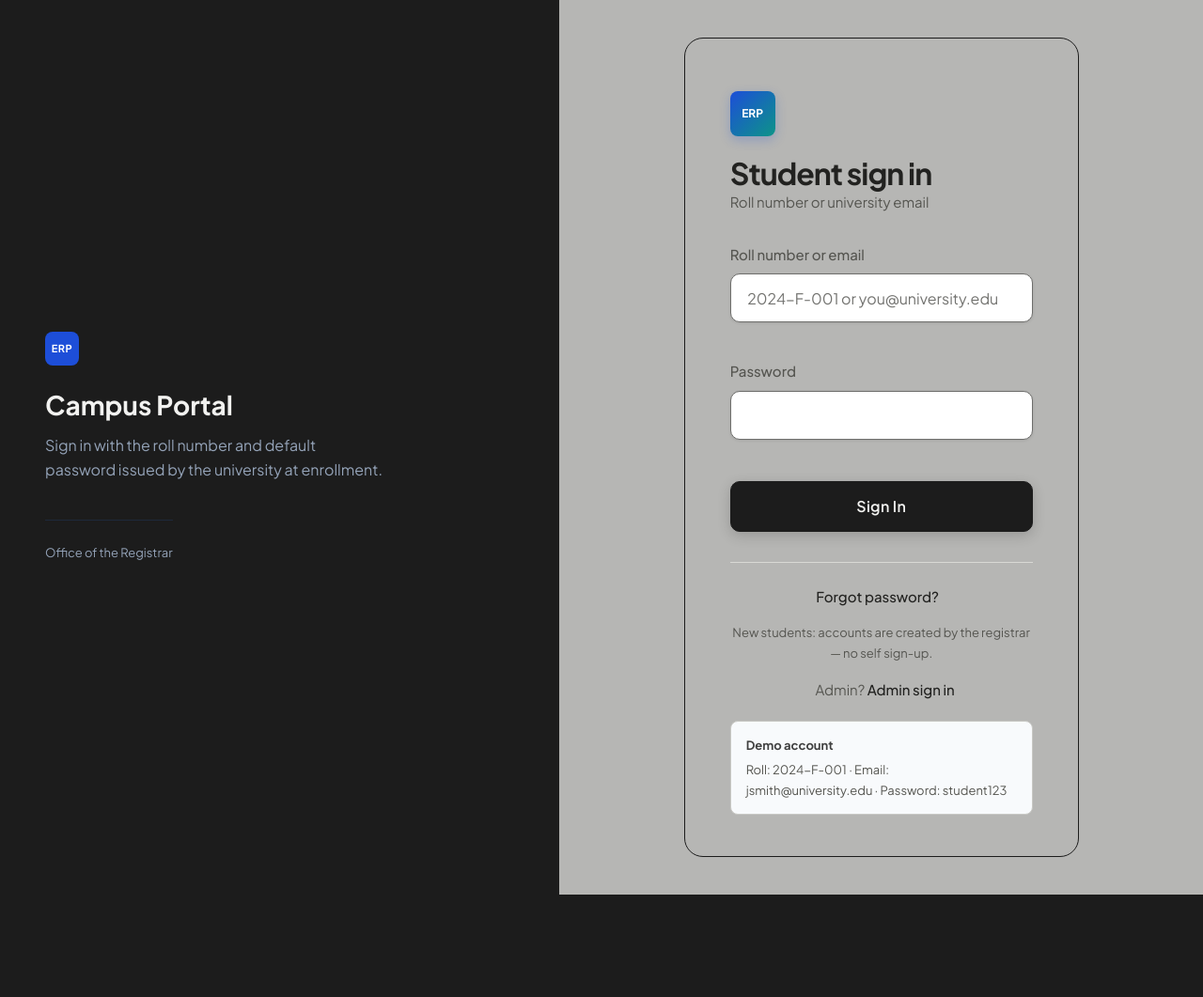
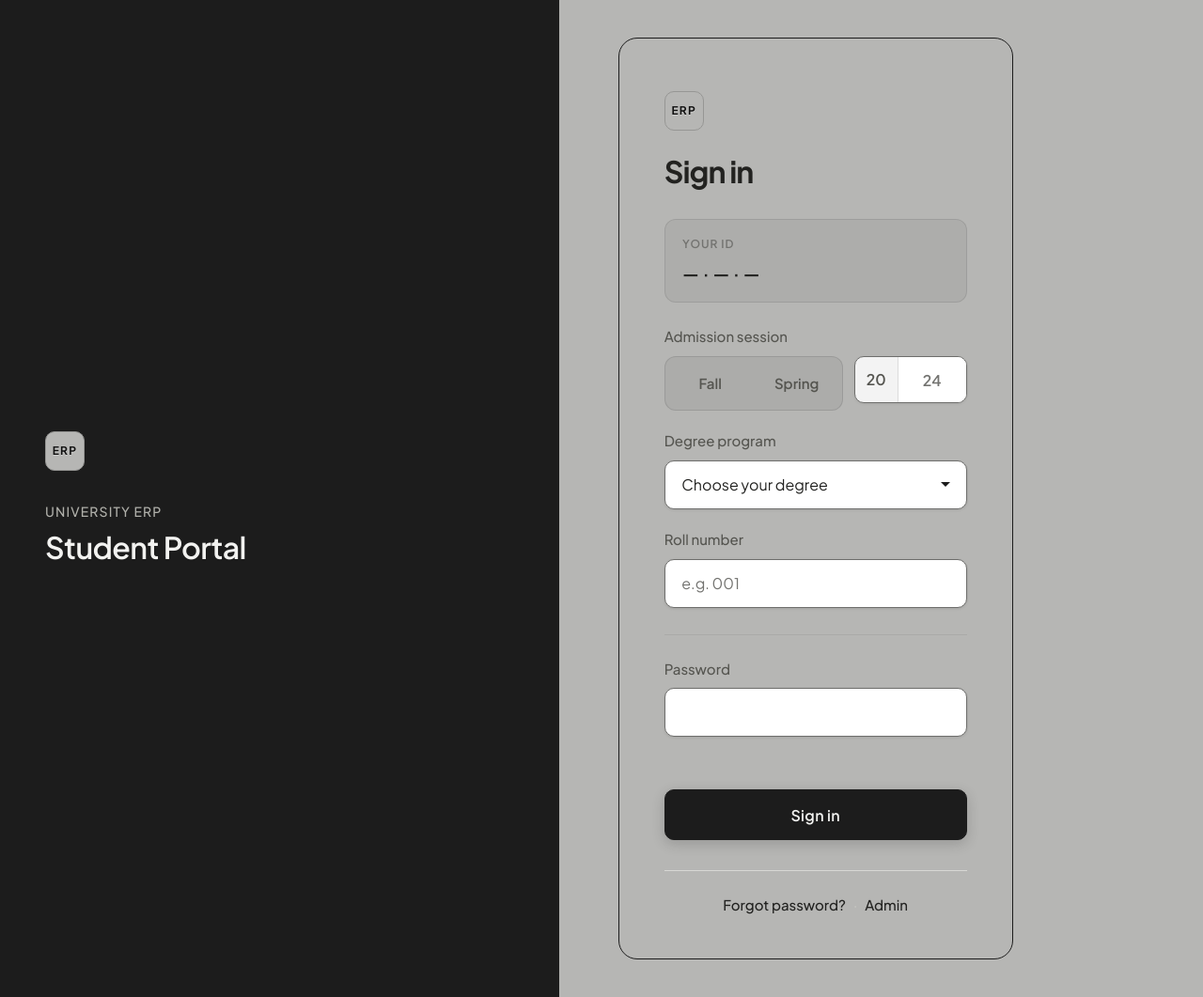
Before and after one commit to kashifftw/cs50-final-project, a Flask app: page /login in a window 1280 px wide. Shown: the whole page at 94% size. Before the commit the page ends 952 px from the top, so only its background shows below. Run offline with Flask 3, Linux system fonts and the light colour scheme; data comes from the database, SQL or seed files in the repository.

Commit message:
Redesign student login with session, degree, and roll fields.

```diff
--- a/templates/login.html
+++ b/templates/login.html
@@ -1,20 +1,19 @@
 {% extends "layout.html" %}
 {% set hide_sidebar = true %}
 
-{% block title %}Student Sign In{% endblock %}
+{% block title %}Sign In{% endblock %}
 
 {% block auth_content %}
 <div class="auth-shell">
     <div class="auth-panel-left">
-        <div class="brand-icon" style="margin-bottom:1.5rem;">ERP</div>
-        <h1>{{ portal_name }}</h1>
-        <p>Sign in with the roll number and default password issued by the university at enrollment.</p>
-        <div class="auth-institution">Office of the Registrar</div>
+        {% set auth_heading = 'Student Portal' %}
+        {% include '_auth_brand.html' %}
     </div>
     <div class="auth-panel-right">
+        <div class="auth-panel-inner">
         {% with messages = get_flashed_messages(with_categories=true) %}
         {% if messages %}
-        <div style="width:100%;max-width:400px;margin-bottom:1rem;">
+        <div class="auth-alerts">
             {% for category, message in messages %}
             <div class="alert alert-{{ 'error' if category == 'error' else 'success' }}">{{ message }}</div>
             {% endfor %}
@@ -23,44 +22,85 @@
         {% endwith %}
 
         <div class="auth-card">
+            <div class="auth-card-topbar" aria-hidden="true"></div>
+            <div class="auth-card-mark" aria-hidden="true">ERP</div>
             <div class="auth-header">
-                <div class="auth-logo">ERP</div>
-                <h1 class="auth-title">Student sign in</h1>
-                <p class="auth-subtitle">Roll number or university email</p>
+                <h2 class="auth-title">Sign in</h2>
             </div>
 
-            <form method="POST" action="{{ url_for('login') }}" id="login-form" novalidate>
+            <form method="POST" action="{{ url_for('login') }}" id="login-form" novalidate autocomplete="off">
                 <input type="hidden" name="next" value="{{ request.args.get('next', '') }}">
+                <div class="auth-autofill-trap" aria-hidden="true">
+                    <input type="text" tabindex="-1" autocomplete="username">
+                    <input type="password" tabindex="-1" autocomplete="current-password">
+                </div>
+
+                <div class="auth-student-id" aria-label="Student identification">
+                    <div class="auth-id-preview" id="login-id-preview" aria-live="polite">
+                        <span class="auth-id-preview-label">Your ID</span>
+                        <span class="auth-id-preview-value" id="login-id-preview-value">— · — · —</span>
+                    </div>
+
+                    <div class="form-group">
+                        <span class="form-label">Admission session</span>
+                        <div class="auth-session-row">
+                            <div class="auth-season-toggle" role="radiogroup" aria-label="Fall or Spring">
+                                <input type="radio" class="auth-season-input" name="session_season" id="session_season_fa"
+                                       value="Fa" {% if session_season|default('') == 'Fa' %}checked{% endif %} required>
+                                <label class="auth-season-btn" for="session_season_fa">Fall</label>
+                                <input type="radio" class="auth-season-input" name="session_season" id="session_season_sp"
+                                       value="Sp" {% if session_season|default('') == 'Sp' %}checked{% endif %}>
+                                <label class="auth-season-btn" for="session_season_sp">Spring</label>
+                            </div>
+                            <div class="auth-year-wrap">
+                                <label class="visually-hidden" for="session_year">Batch year</label>
+                                <div class="auth-year-input">
+                                    <span class="auth-year-prefix" aria-hidden="true">20</span>
+                                    <input class="form-input auth-year-field" type="text" id="session_year" name="session_year"
+                                           placeholder="24" value="{{ session_year|default('') }}"
+                                           required inputmode="numeric" pattern="[0-9]{2}" maxlength="2"
+                                           autocomplete="off">
+                                </div>
+                            </div>
+                        </div>
+                    </div>
+
+                    <div class="form-group">
+                        <label class="form-label" for="department_code">Degree program</label>
+                        <select class="form-select auth-form-select" id="department_code" name="department_code" required autocomplete="off">
+                            <option value="" disabled {% if not department_code|default('') %}selected{% endif %}>Choose your degree</option>
+                            {% for degree in degree_options|default([]) %}
+                            <option value="{{ degree.code }}" {% if department_code|default('') == degree.code %}selected{% endif %}>{{ degree.label }}</option>
+                            {% endfor %}
+                        </select>
+                    </div>
+
+                    <div class="form-group auth-roll-group">
+                        <label class="form-label" for="roll_sequence">Roll number</label>
+                        <input class="form-input" type="text" id="roll_sequence" name="roll_sequence"
+                               placeholder="e.g. 001" value="{{ roll_sequence|default('') }}"
+                               required inputmode="numeric" pattern="[0-9]{1,4}" maxlength="4"
+                               autocomplete="off">
+                        <div class="form-error" id="login-pattern-error"></div>
+                    </div>
+                </div>
 
                 <div class="form-group">
-                    <label class="form-label" for="roll_number">Roll number or email</label>
-                    <input class="form-input" type="text" id="roll_number" name="roll_number"
-                           placeholder="2024-F-001 or you@university.edu"
-                           value="{{ form_roll_number|default('') }}" required>
+                    <label class="form-label" for="student_password">Password</label>
+                    <input class="form-input" type="password" id="student_password" name="password"
+                           autocomplete="off" required>
                     <div class="form-error"></div>
                 </div>
 
-                <div class="form-group">
-                    <label class="form-label" for="password">Password</label>
-                    <input class="form-input" type="password" id="password" name="password" autocomplete="current-password" required>
-                    <div class="form-error"></div>
-                </div>
-
-                <button type="submit" class="btn btn-primary btn-block" style="margin-top:0.25rem;">Sign In</button>
+                <button type="submit" class="btn btn-primary btn-block">Sign in</button>
             </form>
 
             <div class="auth-footer">
-                <a href="{{ url_for('forgot_password') }}">Forgot password?</a><br>
-                <span style="margin-top:0.5rem;display:inline-block;color:var(--text-muted);font-size:0.8125rem;">
-                    New students: accounts are created by the registrar — no self sign-up.
-                </span><br>
-                <span style="margin-top:0.5rem;display:inline-block;">Admin? <a href="{{ url_for('admin_login') }}">Admin sign in</a></span>
+                <a href="{{ url_for('forgot_password') }}">Forgot password?</a>
+                <span class="auth-footer-sep">·</span>
+                <a href="{{ url_for('admin_login') }}" class="auth-page-transition">Admin</a>
             </div>
-
-            <div class="auth-demo-box">
-                <strong>Demo account</strong>
-                Roll: 2024-F-001 · Email: jsmith@university.edu · Password: student123
-            </div>
+        </div>
         </div>
     </div>
 </div>
```
